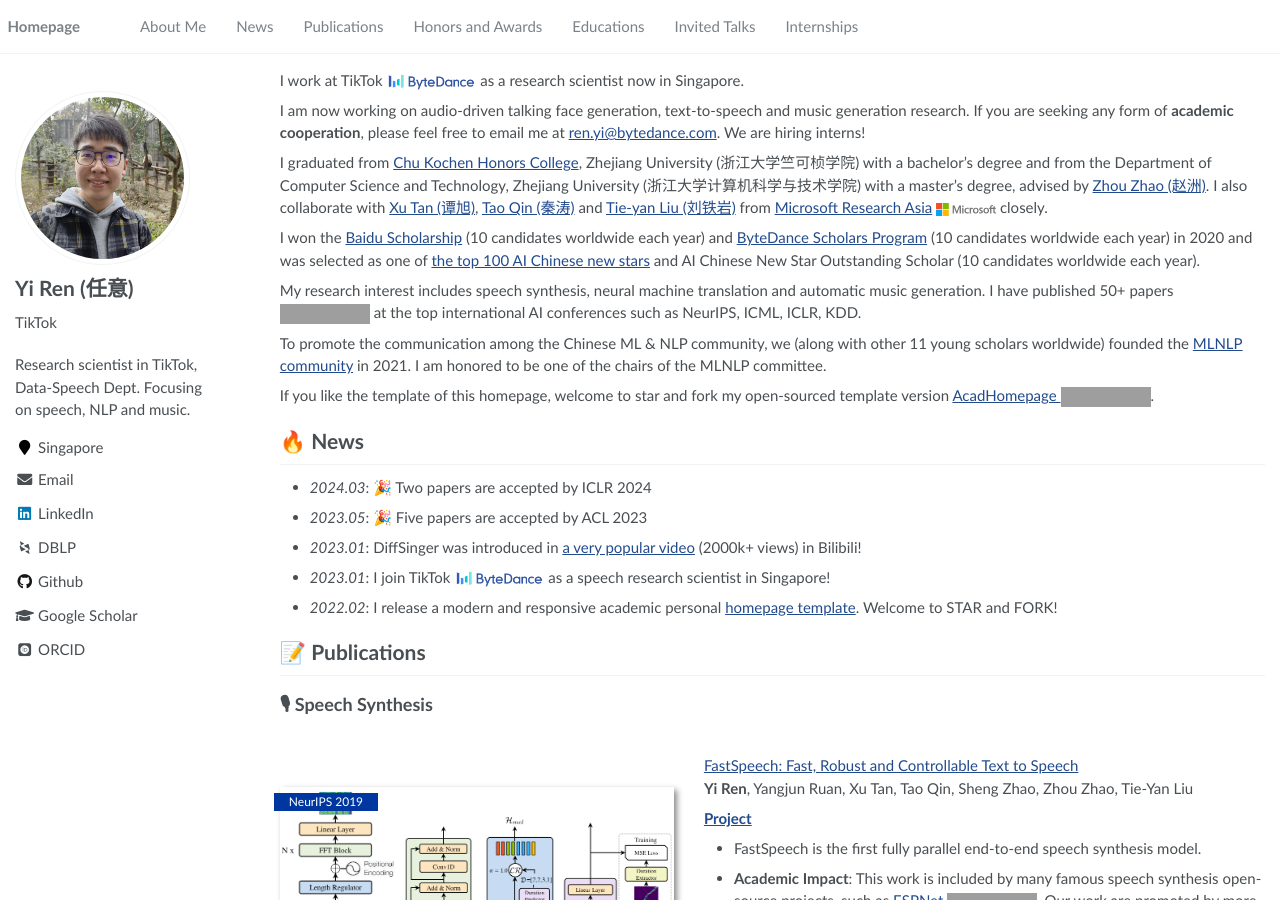
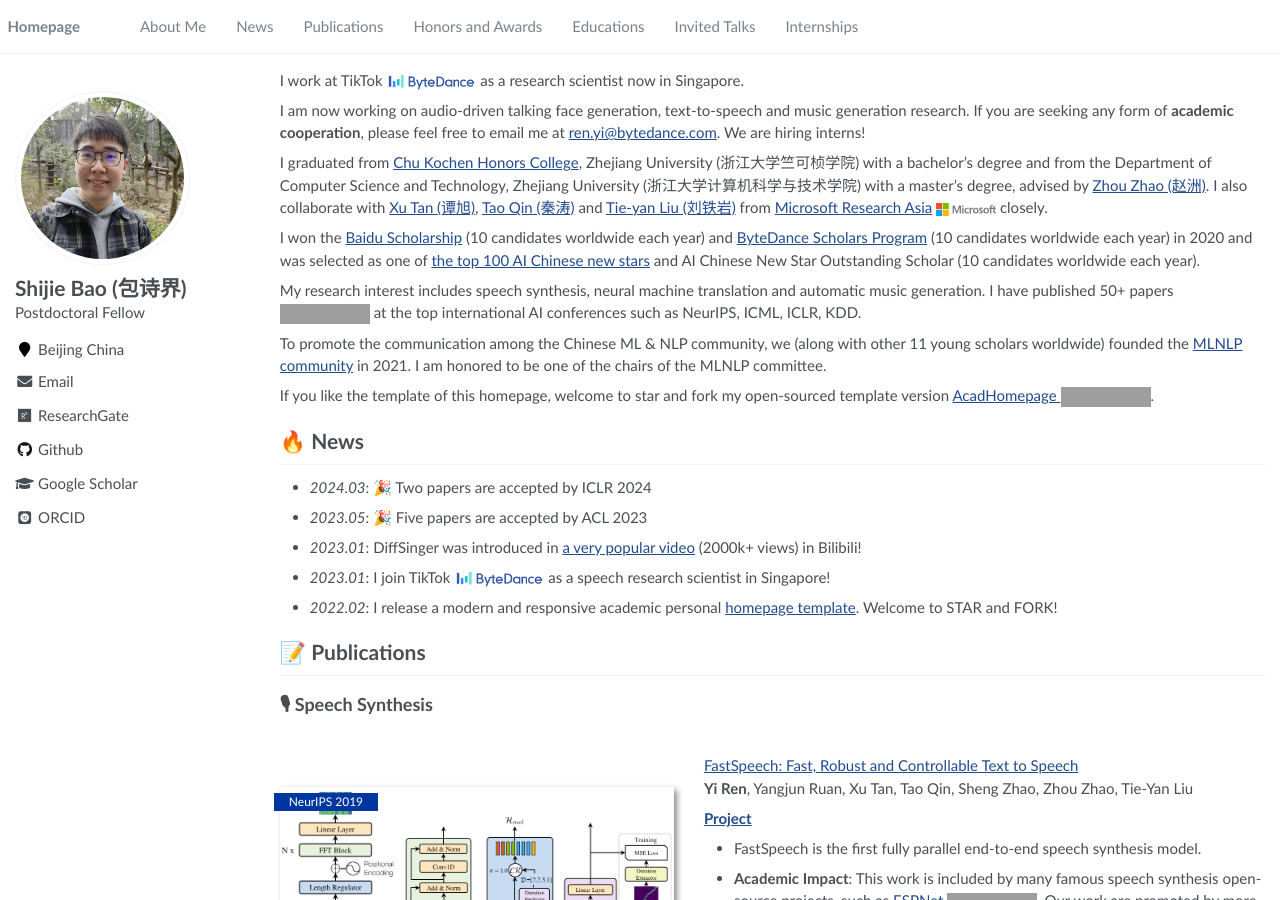
Before and after one commit to RayeRen/rayeren.github.io, a Jekyll site: the page built from _pages/about.md, in a window 1280 px wide and 900 px high. Built offline with Jekyll 4.4.1, drawn with Linux system fonts in a browser that asks for light colours; some web fonts are replaced; grey boxes are pictures that could not be loaded.

Commit message:
Update _config.yml

```diff
--- a/_config.yml
+++ b/_config.yml
@@ -6,30 +6,30 @@
 # `jekyll serve`. If you change this file, please restart the server process.
 
 # Site Settings
-title                    : "Yi Ren (任意)"
-description              : "Research scientist in TikTok, Data-Speech Dept. Focusing on speech, NLP and music."
-repository               : "rayeren/rayeren.github.io"
-google_scholar_stats_use_cdn : true
+title                    : "Shijie Bao (包诗界)"
+description              : "Postdoctoral Fellow"
+repository               : "bsjie.github.io"
+google_scholar_stats_use_cdn : false
 
 # google analytics
-google_analytics_id      : G-SWFCX99KQZ
+google_analytics_id      :
 
 # SEO Related
-google_site_verification : b_BbOIt7d513ZXYDw-YRMicO6O5tthYiouqWDdWjGTU
-bing_site_verification   : B5AA590E7B9C03956A6F7DEC0F776211
-baidu_site_verification  : code-ZxFK3f4pfb
+google_site_verification :
+bing_site_verification   :
+baidu_site_verification  :
 
 # Site Author
 author:
-  name             : "Yi Ren (任意)"
+  name             : "Shijie Bao (包诗界)"
   avatar           : "images/ry_profile.jpeg"
-  bio              : "TikTok"
-  location         : "Singapore"
+  bio              :
+  location         : "Beijing China"
   employer         :
   pubmed           :
-  googlescholar    : "https://scholar.google.com/citations?user=4FA6C0AAAAAJ"
-  email            : "rayeren613@gmail.com"
-  researchgate     :  # example: "https://www.researchgate.net/profile/yourprofile"
+  googlescholar    : "https://scholar.google.com/citations?user=FKbOyUAAAAAJ&hl"
+  email            : "bsjie@amss.ac.cn, baoshijie96@gmail.com"
+  researchgate     : "https://www.researchgate.net/profile/Shijie-Bao-3"
   uri              :
   bitbucket        :
   codepen          :
@@ -37,18 +37,18 @@
   flickr           :
   facebook         :
   foursquare       :
-  github           : "RayeRen"
+  github           : "Naihuang-Bao"
   google_plus      :
   keybase          :
   instagram        :
-  impactstory      : #"https://profiles.impactstory.org/u/xxxx-xxxx-xxxx-xxxx"
+  impactstory      :
   lastfm           :
-  linkedin         : "rayeren"
-  dblp             : "https://dblp.org/pid/75/6568-6.html"
-  orcid            : "https://orcid.org/0000-0002-9160-3848"
+  linkedin         :
+  dblp             :
+  orcid            : "https://orcid.org/0000-0002-6781-2316"
   pinterest        :
   soundcloud       :
-  stackoverflow    : # http://stackoverflow.com/users/123456/username
+  stackoverflow    :
   steam            :
   tumblr           :
   twitter          :
```
